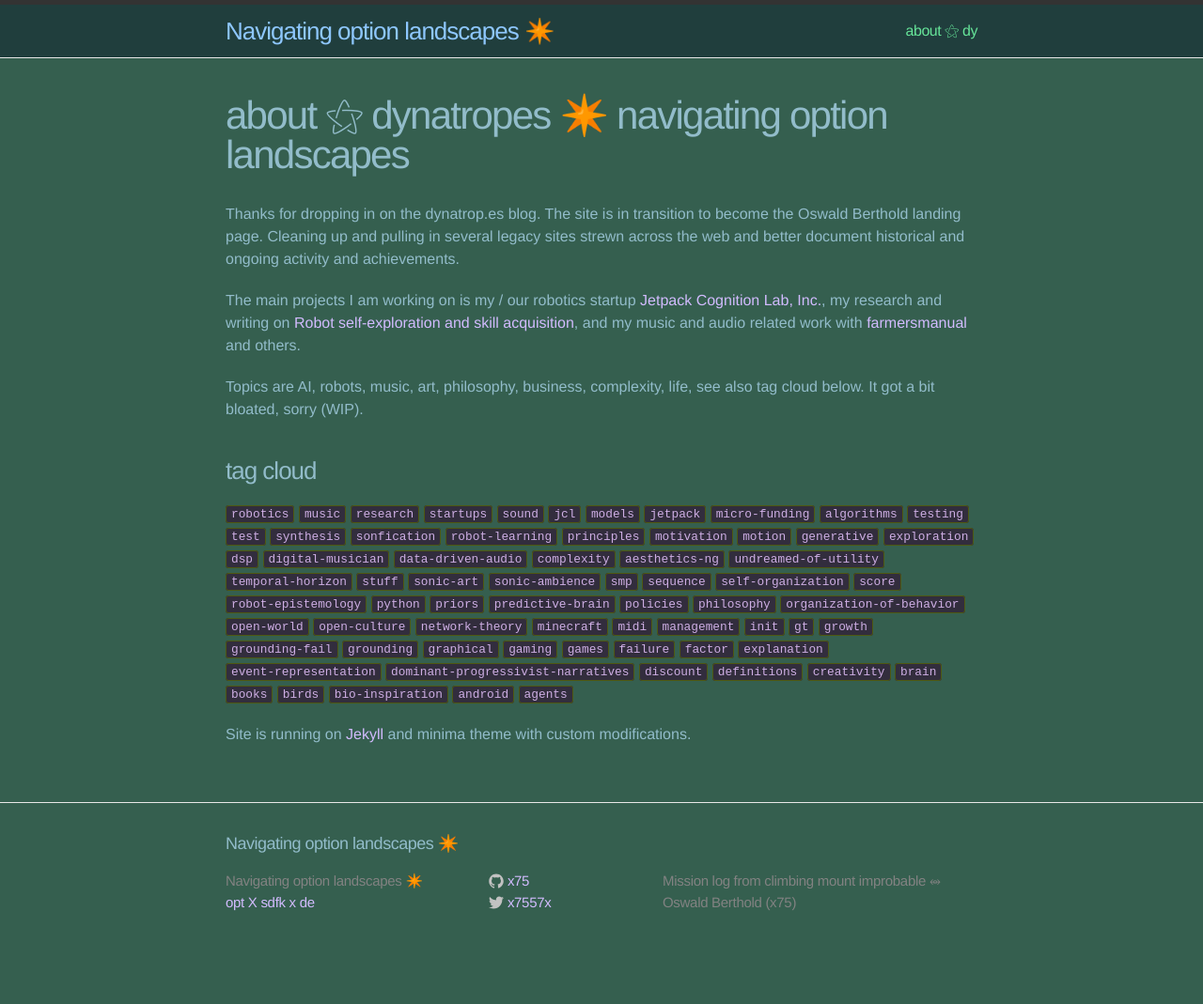
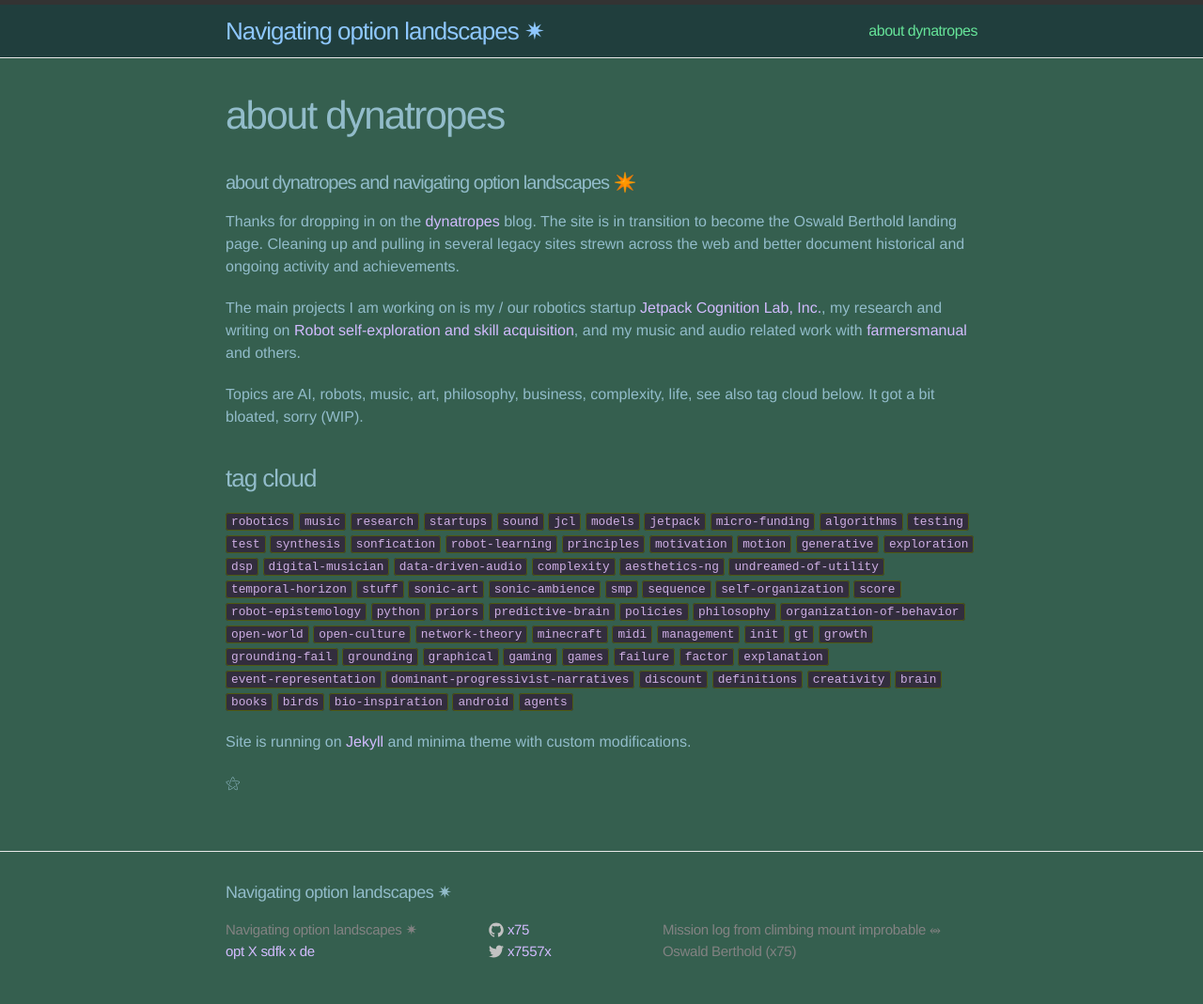
Before and after one commit to x75/x75.github.io, a Jekyll site: the page built from about.md, in a window 1280 px wide. Shown: the whole page at 94% size. Built offline with Jekyll 4.4.1, drawn with Linux system fonts in a browser that asks for light colours; before the commit the page ends 1017 px from its top, so only the background shows below that.

Commit message:
update about and tuning

```diff
--- a/_config.yml
+++ b/_config.yml
@@ -1,5 +1,5 @@
 # Site settings
-title: Navigating option landscapes ✴️
+title: Navigating option landscapes ✷
 email: opt X sdfk x de
 description: "Mission log from climbing mount improbable ⥈ Oswald Berthold (x75)"
 baseurl: ""
--- a/_includes/header.html
+++ b/_includes/header.html
@@ -19,7 +19,7 @@
       <div class="trigger">
         {% for page in site.pages %}
 	  {% assign titleslice = page.title | slice: 0, 3 %}
-          {% if page.title and titleslice != "Tag" %}<a class="page-link" href="{{ page.url | prepend: site.baseurl }}">{{ page.title | slice: 0, 10 }}</a>{% endif %}
+          {% if page.title and titleslice != "Tag" %}<a class="page-link" href="{{ page.url | prepend: site.baseurl }}">{{ page.title | slice: 0, 16 }}</a>{% endif %}
         {% endfor %}
       </div>
     </nav>
--- a/about.md
+++ b/about.md
@@ -1,13 +1,16 @@
 ---
 layout: page
-title: about ⚝ dynatropes ✴️ navigating option landscapes
+title: about dynatropes
 permalink: /about/
 ---
 
-Thanks for dropping in on the dynatrop.es blog. The site is in
-transition to become the Oswald Berthold landing page. Cleaning up and
-pulling in several legacy sites strewn across the web and better
-document historical and ongoing activity and achievements.
+#### about dynatropes and navigating option landscapes ✴️
+
+Thanks for dropping in on the [dynatropes](https://dynatrop.es)
+blog. The site is in transition to become the Oswald Berthold landing
+page. Cleaning up and pulling in several legacy sites strewn across
+the web and better document historical and ongoing activity and
+achievements.
 
 The main projects I am working on is my / our robotics startup
 [Jetpack Cognition Lab, Inc.](https://jetpack.cl), my research and
@@ -25,3 +28,5 @@ life, see also tag cloud below. It got a bit bloated, sorry (WIP).
 
 Site is running on [Jekyll](http://jekyllrb.com/) and minima theme
 with custom modifications.
+
+ ⚝
```
